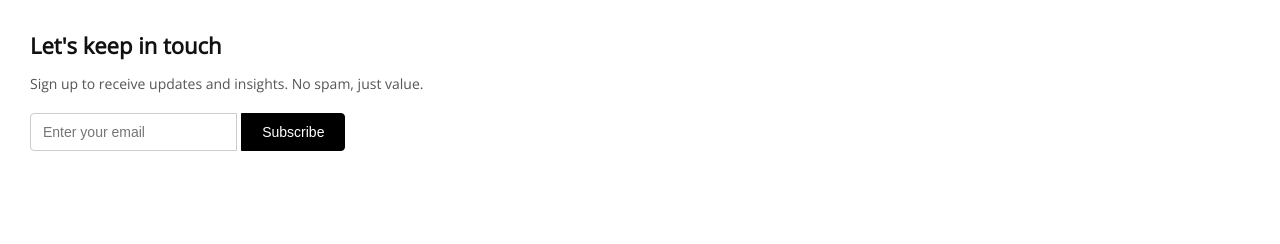
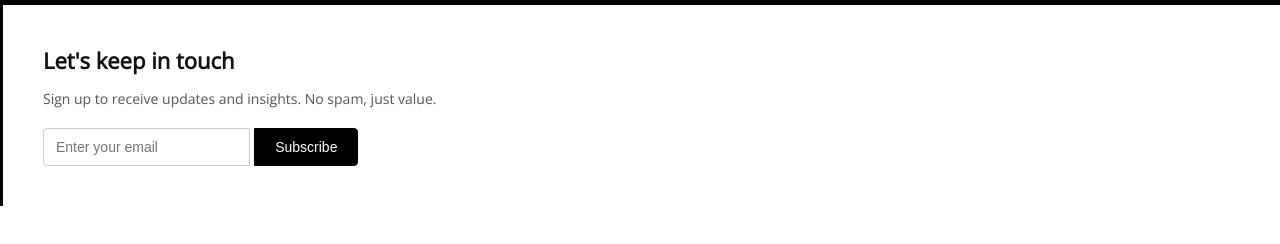
Before and after one commit to AliceAnnnc/mailing-list, a plain HTML site: page index.html in a window 1280 px wide. Drawn offline with nearby package versions, Linux system fonts and the light colour scheme.

Commit message:
Update style.css

```diff
--- a/style.css
+++ b/style.css
@@ -3,30 +3,24 @@
 body {
   font-family: 'Open Sans', sans-serif;
   margin: 0;
-  padding: 0;
-  /* Adding some padding to the body so the component isn't stuck to the edge */
-  padding: 10px;
-  display: flex;
-  justify-content: flex-start;
+  padding: 0; /* Padding removed from body */
+  /* Added a top border to the body to match the image */
+  border-top: 5px solid #000;
 }
 
 .container {
-  padding: 20px;
-  /*
-    THIS IS THE KEY CHANGE.
-    By setting a specific width, we force the container to be wider than the text.
-    The form inside will expand to fill this new width.
-  */
-  width: 1000px; /* You can adjust this value to make it longer or shorter */
+  /* This padding is for the SPACE INSIDE the component, which you circled in red */
+  padding: 40px;
+  width: 500px; /* Sets the width to make the form longer than the text */
   text-align: left;
-  /* Removed max-width and width:100% for this specific example to be clearer */
+  /* Added a left border to the container to match the image */
+  border-left: 3px solid #000;
 }
 
 h2 {
   font-size: 22px;
   color: #111;
   margin: 0 0 10px 0;
-  /* Use a heavier font-weight to better match the image */
   font-weight: 600;
 }
 
@@ -43,7 +37,7 @@ form {
 }
 
 form input[type="email"] {
-  flex: 1; /* This is perfect, it tells the input to grow */
+  flex: 1;
   padding: 10px 12px;
   border: 1px solid #ccc;
   border-radius: 4px 0 0 4px;
```
